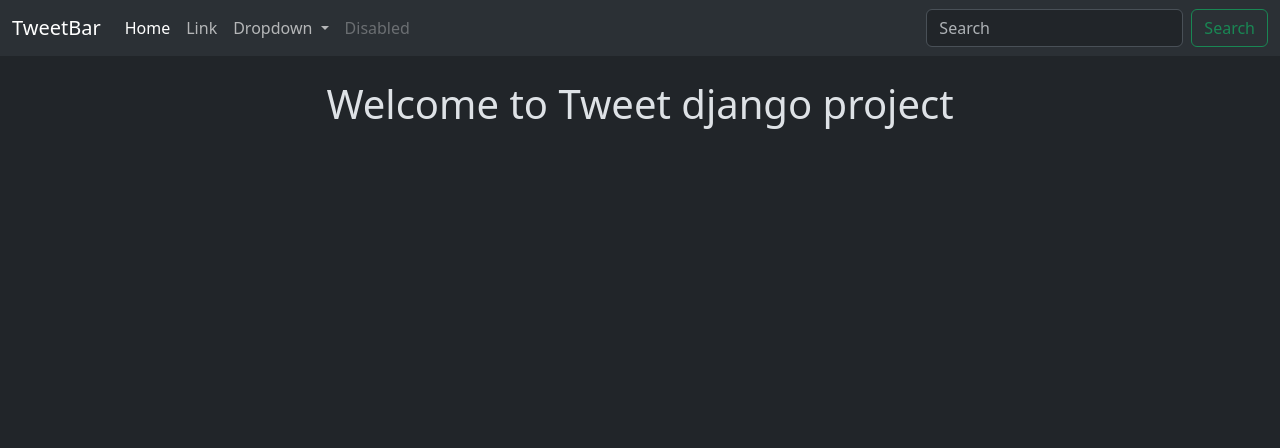
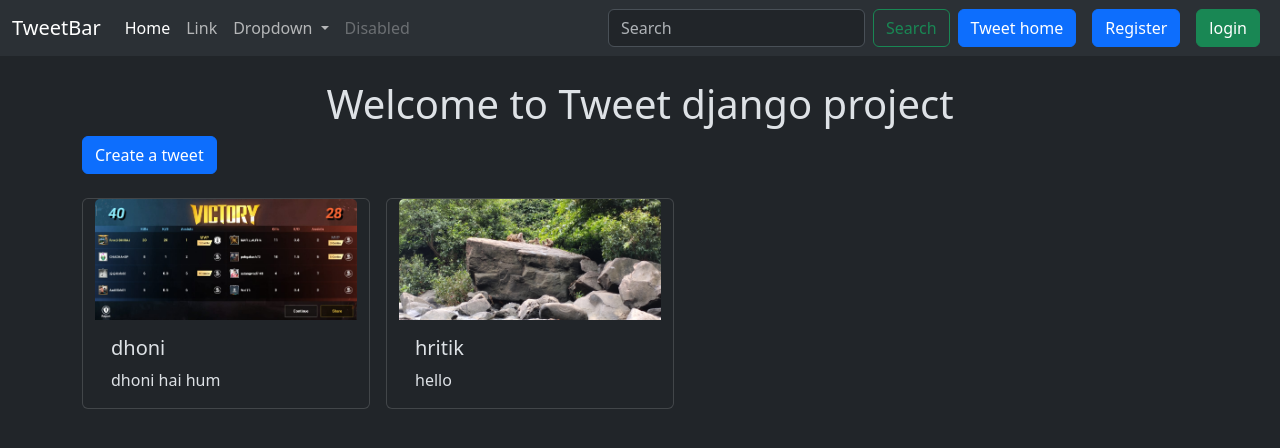
Before and after one commit to Hritik2816/Blogging_web_django, a Django app: page /tweet/ in a window 1280 px wide. Shown: the top 448 px of the page. Run offline with Django 5.2, Linux system fonts and the light colour scheme; data comes from the database, SQL or seed files in the repository; both versions use the stored data as it was after the commit.

Commit message:
Final project

```diff
--- a/techfun/techfun/settings.py
+++ b/techfun/techfun/settings.py
@@ -130,3 +130,8 @@ MEDIA_ROOT = os.path.join(BASE_DIR, 'media')
 
 STATIC_URL = 'static/'
 STATICFILES_DIRS = [os.path.join(BASE_DIR, 'static')]
+
+LOGIN_URL = '/accounts/login'
+
+LOGIN_REDIRECT_URL = '/tweet/'
+LOGOUT_REDIRECT_URL = '/tweet/'
--- a/techfun/techfun/urls.py
+++ b/techfun/techfun/urls.py
@@ -18,9 +18,11 @@ from django.contrib import admin
 from django.urls import path, include
 from django.conf import settings
 from django.conf.urls.static import static
+from django.contrib.auth.urls import views as auth_views
 
 urlpatterns = [
     path('admin/', admin.site.urls),
     path('tweet/', include('tweet.urls')),
+    path('accounts/', include('django.contrib.auth.urls')),
 
 ] + static(settings.MEDIA_URL, document_root=settings.MEDIA_ROOT)
--- a/techfun/templates/layout.html
+++ b/techfun/templates/layout.html
@@ -46,6 +46,16 @@
           <input class="form-control me-2" type="search" placeholder="Search" aria-label="Search">
           <button class="btn btn-outline-success" type="submit">Search</button>
         </form>
+        <a  class="btn btn-primary mx-2" href="{% url 'tweet_list' %}">Tweet home</a>
+        {% if user.is_authenticated %}
+        <form method="post" action="{% url 'logout' %}">
+          {% csrf_token %}
+          <button class="btn btn-danger" type="submit"> logout </button>
+        </form>
+        {% else %}
+        <a  class="btn btn-primary mx-2" href="{% url 'register' %}">Register</a>
+        <a  class="btn btn-success mx-2" href="{% url 'login' %}">login</a>
+        {% endif %}
       </div>
     </div>
   </nav>
--- /dev/null
+++ b/techfun/tweet/templates/tweet_list.html
@@ -0,0 +1,28 @@
+{% extends "layout.html" %}
+
+{% block title %}
+Tweet
+{% endblock %}
+
+{% block content %}
+<h1 class="text-center mt-4">Welcome to Tweet django project</h1>
+
+<a class="btn btn-primary mb-4" href="{% url 'tweet_create' %}">Create a tweet </a>
+<div class="container row gap-3">
+  {% for tweet in tweets %}
+  <div class="card" style="width: 18rem;">
+    <img src="{{tweet.photo.url}}" class="card-img-top" alt="...">
+    <div class="card-body">
+      <h5 class="card-title">{{tweet.user.username}}</h5>
+      <p class="card-text">{{tweet.text}}</p>
+      {% if tweet.user == user %}
+      <a href="{% url 'tweet_edit' tweet.id %}" class="btn btn-primary">Edit</a>
+      <a href="{% url 'tweet_delete' tweet.id %}" class="btn btn-danger">Delete</a>
+      {% endif %}
+    </div>
+  </div>
+  {% endfor %}
+</div>
+
+
+{% endblock %}
--- a/techfun/tweet/urls.py
+++ b/techfun/tweet/urls.py
@@ -7,5 +7,12 @@ from . import views
 
 
 urlpatterns = [
-    path('', views.index, name='index'),
+    path('', views.tweet_list, name='tweet_list'),
+    path('create/', views.tweet_create, name='tweet_create'),
+    path('<int:tweet_id>/edit/', views.tweet_edit, name='tweet_edit'),
+    path('<int:tweet_id>/delete/', views.tweet_delete, name='tweet_delete'),
+    path('register/', views.register, name='register'),
+
+
+
 ]
--- a/techfun/tweet/views.py
+++ b/techfun/tweet/views.py
@@ -1,6 +1,66 @@
 from django.shortcuts import render
+from .models import Tweet
+from .forms import TweetForm, UserRegistrationForm
+from django.shortcuts import get_object_or_404, redirect
+from django.contrib.auth.decorators import login_required
+from django.contrib.auth import login
 
 # Create your views here.
 
 def  index(request):
   return render(request, 'index.html')
+
+def tweet_list(request):
+  tweets = Tweet.objects.all().order_by('-created_at')
+  return render(request, 'tweet_list.html',{'tweets': tweets})
+
+@login_required
+def tweet_create(request):
+  if request.method == "POST":
+    form = TweetForm(request.POST, request.FILES)
+    if form.is_valid():
+      tweet = form.save(commit=False)
+      tweet.user = request.user
+      tweet.save()
+      return redirect('tweet_list')
+  else:
+    form = TweetForm()
+  return render(request, 'tweet_form.html', {'form': form})
+
+@login_required
+def tweet_edit(request, tweet_id):
+  tweet = get_object_or_404(Tweet, pk=tweet_id, user = request.user)
+  if request.method == 'POST':
+    form = TweetForm(request.POST, request.FILES, instance=tweet)
+    if form.is_valid():
+      tweet = form.save(commit=False)
+      tweet.user = request.user
+      tweet.save()
+      return redirect('tweet_list')
+  else:
+    form = TweetForm(instance=tweet)
+  return render(request, 'tweet_form.html', {'form': form})
+
+@login_required
+def tweet_delete(request, tweet_id):
+  tweet = get_object_or_404(Tweet, pk=tweet_id, user =  request.user)
+  if request.method == 'POST':
+    tweet.delete()
+    return redirect('tweet_list')
+  return render(request, 'tweet_confirm_delete.html', {'tweet': tweet})
+
+
+def register(request):
+  if request.method == 'POST':
+    form = UserRegistrationForm(request.POST)
+    if form.is_valid():
+      user = form.save(commit=False)
+      user.set_password(form.cleaned_data['password1'])
+      user.save()
+      login(request, user)
+      return redirect('tweet_list')
+
+  else:
+    form = UserRegistrationForm()
+
+  return render(request, 'registration/register.html', {'form': form})
```
Also changed, not shown: techfun/templates/registration/logged_out.html (added, +8 -0 lines), techfun/templates/registration/login.html (added, +12 -0 lines), techfun/templates/registration/register.html (added, +13 -0 lines), techfun/tweet/forms.py (+9 -0 lines), techfun/tweet/templates/tweet_confirm_delete.html (added, +17 -0 lines), techfun/tweet/templates/tweet_form.html (added, +25 -0 lines), techfun/db.sqlite3, techfun/media/photo/IMG-20191106-WA0001.jpg (added), techfun/media/photo/IMG_20200824_123327.jpg (added).
